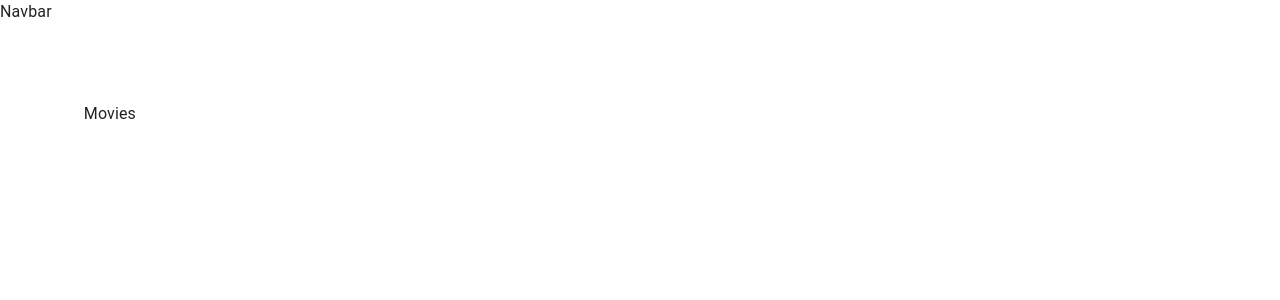
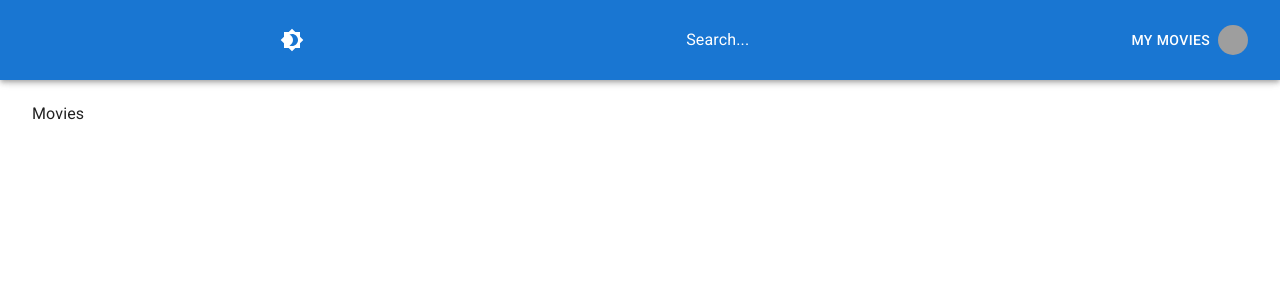
Before and after one commit to enwadiogbu/filmpire_emeka3, a React (Create React App) app: page /movies/1 in a window 1280 px wide. Before the commit this address had no page. Shown: the top 300 px of the page. Built offline with nearby package versions, Linux system fonts and the light colour scheme; grey boxes are pictures that could not be loaded.

Commit message:
created the Navbar and implemented the required ThemeProvider in the main index.js file as well as the createTheme; along with declaring the theme prop

```diff
--- a/public/index.html
+++ b/public/index.html
@@ -12,6 +12,12 @@
     <link rel="apple-touch-icon" href="%PUBLIC_URL%/logo192.png" />
 
     <link rel="manifest" href="%PUBLIC_URL%/manifest.json" />
+    <link rel="preconnect" href="https://fonts.googleapis.com" />
+    <link rel="preconnect" href="https://fonts.gstatic.com" crossorigin />
+    <link
+      rel="stylesheet"
+      href="https://fonts.googleapis.com/css2?family=Roboto:wght@300;400;500;600;700&display=swap"
+    />
 
     <title>Filmpire</title>
   </head>
--- a/src/components/Navbar/Navbar.jsx
+++ b/src/components/Navbar/Navbar.jsx
@@ -1,7 +1,76 @@
 import React from "react";
+import {
+  AppBar,
+  IconButton,
+  Toolbar,
+  Drawer,
+  Button,
+  Avatar,
+  useMediaQuery,
+} from "@mui/material";
+
+import {
+  Menu,
+  AccountCircle,
+  Brightness4,
+  Brightness7,
+} from "@mui/icons-material";
+import { Link } from "react-router-dom";
+
+import { useTheme } from "@mui/styles";
+import useStyles from "./styles";
 
 const Navbar = () => {
-  return <div>Navbar</div>;
+  const classes = useStyles();
+  const isMobie = useMediaQuery("(max-width:600px)");
+  const theme = useTheme();
+  const isAuthenticated = true;
+  return (
+    <>
+      <AppBar position="fixed">
+        <Toolbar className={classes.toolbar}>
+          {isMobie && (
+            <IconButton
+              color="inherit"
+              edge="start"
+              style={{ outline: "none" }}
+              onClick={() => {}}
+              className={classes.menuButton}
+            >
+              <Menu />
+            </IconButton>
+          )}
+          <IconButton color="inherit" sx={{ ml: 1 }} onClick={() => {}}>
+            {theme.palette.mode === "dark" ? <Brightness7 /> : <Brightness4 />}
+          </IconButton>
+          {!isMobie && "Search..."}
+          <div>
+            {!isAuthenticated ? (
+              <Button color="inherit" onClick={() => {}}>
+                Login &nbsp; <AccountCircle />
+              </Button>
+            ) : (
+              <Button
+                color="inherit"
+                component={Link}
+                to={`/profile/:id`}
+                className={classes.linkButton}
+                onClick={() => {}}
+              >
+                {!isMobie && <>My Movies &nbsp;</>}
+                <Avatar
+                  style={{ width: 30, height: 30 }}
+                  alt="Profile"
+                  src="https://www.google.com/url?sa=i&url=https%3A%2F%2Fcovington.va.us%2Fhome%2Fprofile-placeholder-image-gray-silhouette-no-photo-person-avatar-default-pic-used-web-design-173997790%2F&psig=AOvVaw1S0iyQro-3EDstjVXsMBdh&ust=1704953722803000&source=images&cd=vfe&ved=0CBMQjRxqFwoTCNDtnduV0oMDFQAAAAAdAAAAABAJ"
+                />
+              </Button>
+            )}
+          </div>
+          {isMobie && "Search..."}
+        </Toolbar>
+      </AppBar>
+    </>
+  );
 };
 
 export default Navbar;
--- /dev/null
+++ b/src/components/Navbar/styles.js
@@ -0,0 +1,21 @@
+import { makeStyles } from "@mui/styles";
+
+export default makeStyles((theme) => ({
+  toolbar: {
+    height: "80px",
+    display: "flex",
+    justifyContent: "space-between",
+    marginLeft: "240px",
+    [theme.breakpoints.down("sm")]: {
+      display: "none",
+      marginLeft: 0,
+      flexWrap: "wrap",
+    },
+  },
+  menuButton: {
+    marginRight: theme.spacing(2),
+    [theme.breakpoints.up("sm")]: {
+      display: "none",
+    },
+  },
+}));
--- a/src/index.js
+++ b/src/index.js
@@ -1,13 +1,18 @@
 import React from "react";
 import ReactDOM from "react-dom";
 import { BrowserRouter } from "react-router-dom";
+//allows mui to work
+import { createTheme, ThemeProvider } from "@mui/material/styles";
 
 import App from "./components/App";
 
+const theme = createTheme({});
 ReactDOM.render(
-  <BrowserRouter>
-    <App />
-  </BrowserRouter>,
+  <ThemeProvider theme={theme}>
+    <BrowserRouter>
+      <App />
+    </BrowserRouter>
+  </ThemeProvider>,
 
   document.getElementById("root")
 );
```
Also changed, not shown: 1 other file (tests, documents, lock files or other folders).
